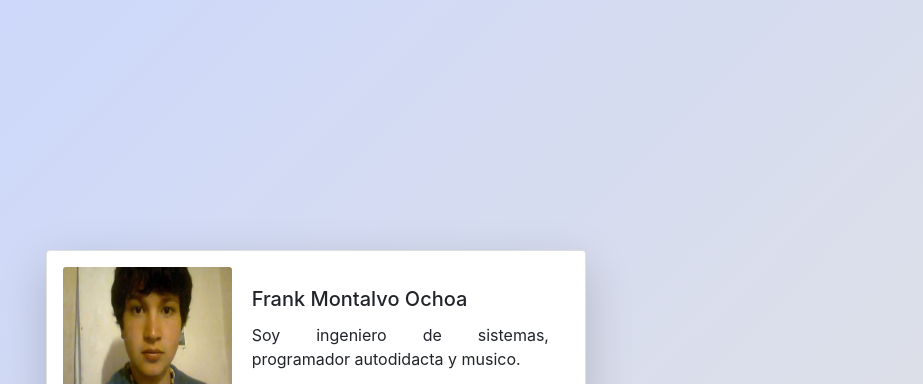
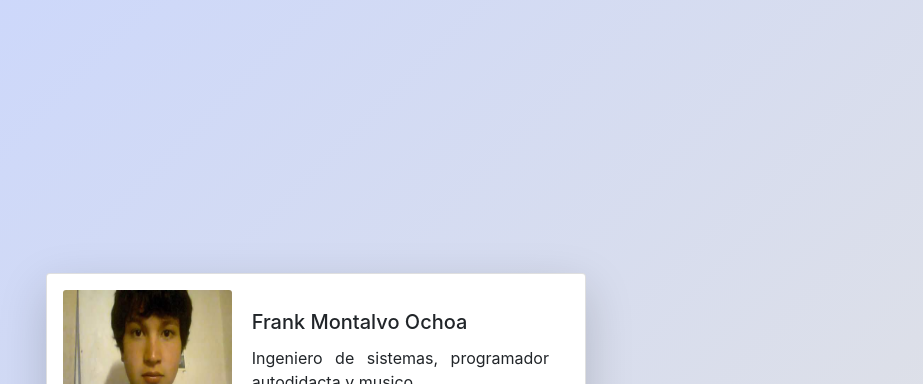
Before and after one commit to fmontalvoo/fmontalvoo.github.io, a plain HTML site: page index.html in a window 1280 px wide. Shown: the top 384 px of the page, without its empty margins (324-1247 px from the left). Drawn offline with nearby package versions, Linux system fonts and the light colour scheme.

Commit message:
Modifico css y contenido.

```diff
--- a/css/style.css
+++ b/css/style.css
@@ -1,8 +1,10 @@
 html, body {
-    height:100%;
+  height:100%;
 }
 
 body {
+  display:flex;
+  align-items:center;
   background-color: #8BC6EC;
   background-image: linear-gradient(135deg, #C9D6FF 0%, #E2E2E2 100%);
   background-size: auto 100%;
@@ -11,13 +13,14 @@ body {
 }
 
 .card {
-        margin: 0 auto;
-        float: none;
-        margin-bottom: 10px;
+  margin: 0 auto;
+  float: none;
+  margin-bottom: 10px;
 }
 
 .py {
-  padding-top: 250px !important;
+  margin-top: auto;
+  margin-bottom: auto;
 }
 
 .icon {
--- a/index.html
+++ b/index.html
@@ -12,8 +12,8 @@
 
 <body>
 
-  <div class="container py">
-    <div class="card shadow-lg p-3 mb-5 bg-white rounded" style="max-width: 540px;">
+  <div class="container">
+    <div class="card shadow-lg p-3 mb-5 bg-white rounded py" style="max-width: 540px;">
       <div class="row no-gutters">
         <div class="col-md-4">
           <img class="card-img" src="img/profile.jpg" height="170" alt="fgmo">
@@ -21,13 +21,14 @@
         <div class="col-md-8">
           <div class="card-body">
             <h5 class="card-title">Frank Montalvo Ochoa</h5>
-            <p class="card-text" align="justify">Soy ingeniero de sistemas, programador autodidacta y musico.</p>
+            <p class="card-text" align="justify">Ingeniero de sistemas, programador autodidacta y musico.</p>
             <p class="card-text" align="center"><small class="text-muted"><a class="icon"
                   href="https://github.com/fmontalvoo" target="_blank"><i class="fa fa-github"></i></a></small></p>
           </div>
         </div>
       </div>
     </div>
+
   </div>
 
 </body>
```
